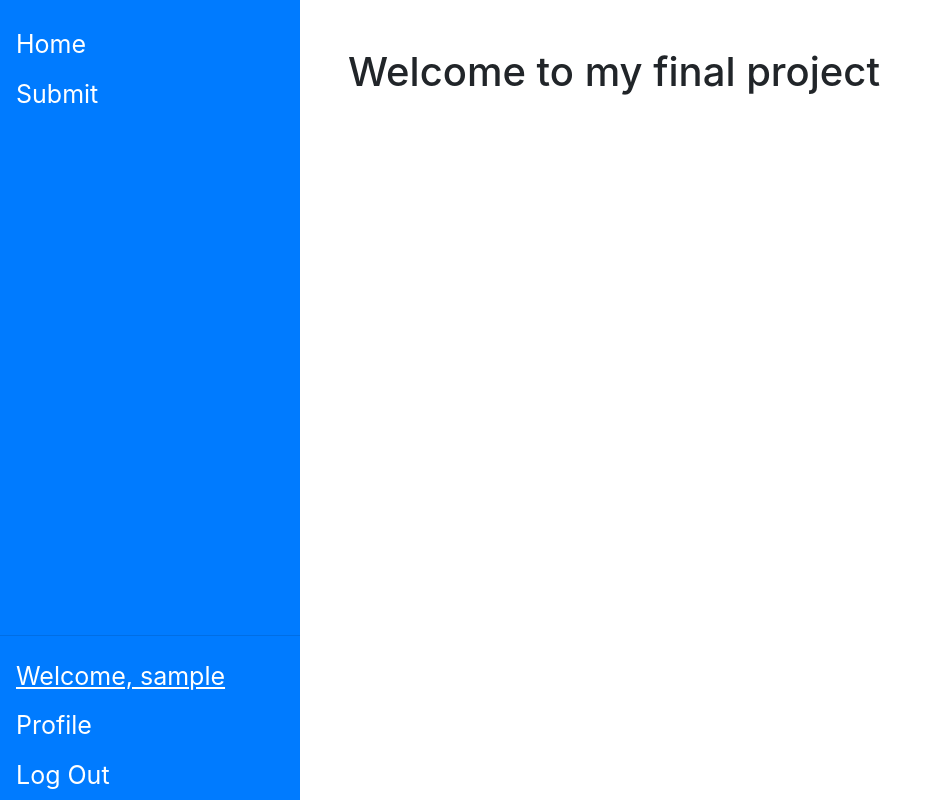
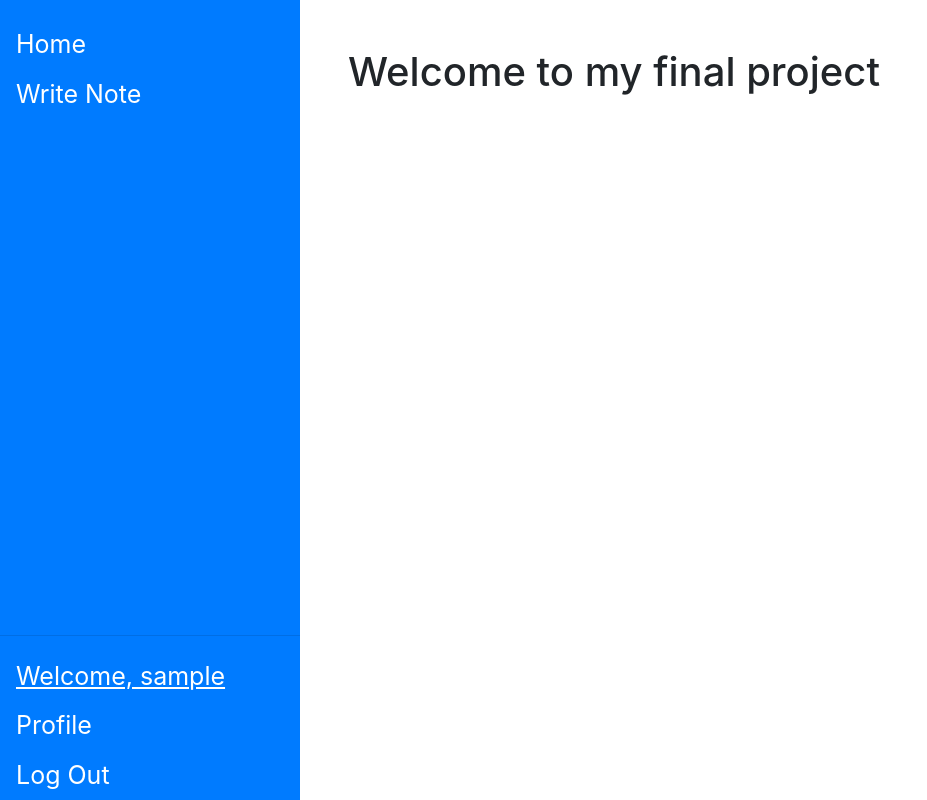
Before and after one commit to adamjoer/cs50-project, a Flask app: page / in a window 1280 px wide. Shown: the whole page, without its empty margins (0-927 px from the left). Run offline with Flask 2, Linux system fonts and the light colour scheme; the visitor is signed in with stand-in values (Sample User, id 1); data that the repository does not hold is empty; some libraries are stand-ins or nearby versions.

Commit message:
Renamed submit route to post

```diff
--- a/templates/layout.html
+++ b/templates/layout.html
@@ -15,7 +15,7 @@
         <div class="sidenav">
             {% if session.user_id %}
             <a href="/">Home</a>
-            <a href="/submit">Submit</a>
+            <a href="/post">Write Note</a>
             <div class="id">
                 <hr>
                 <p><u>Welcome, {{ session.user_name }}</u></p>
```
